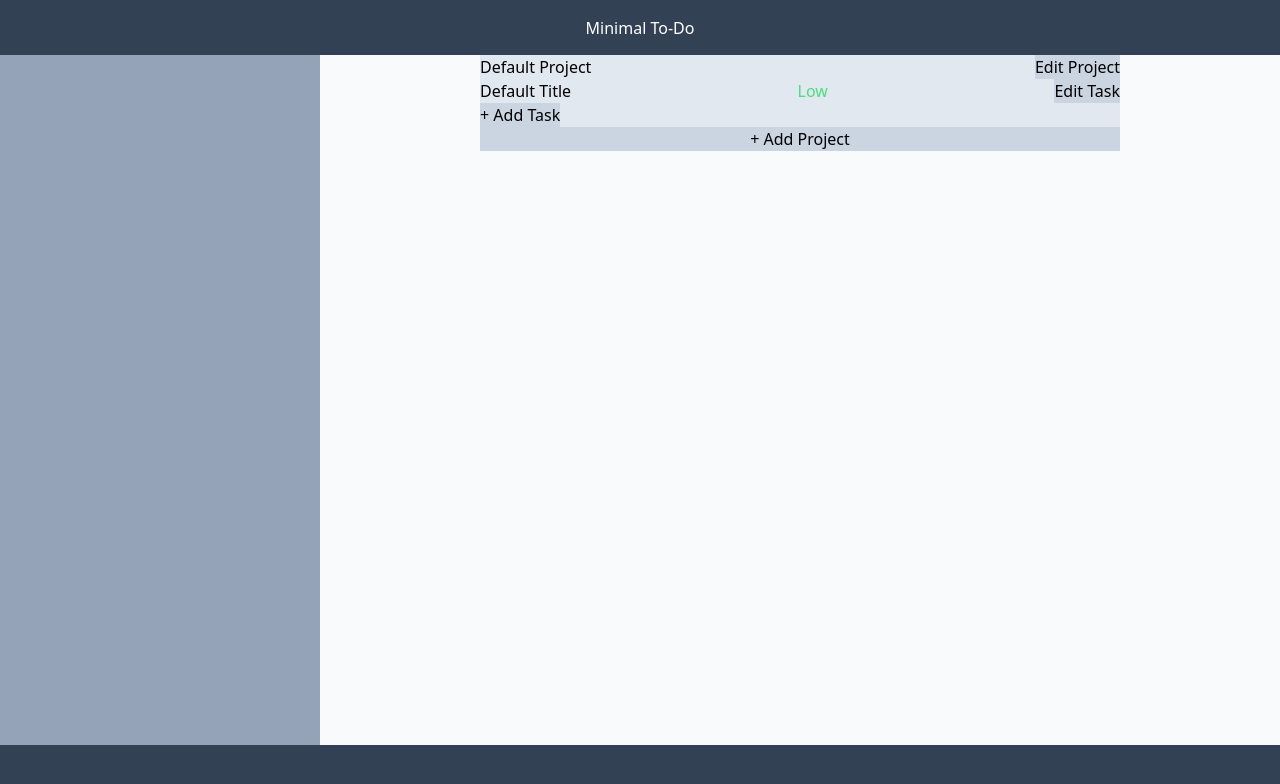
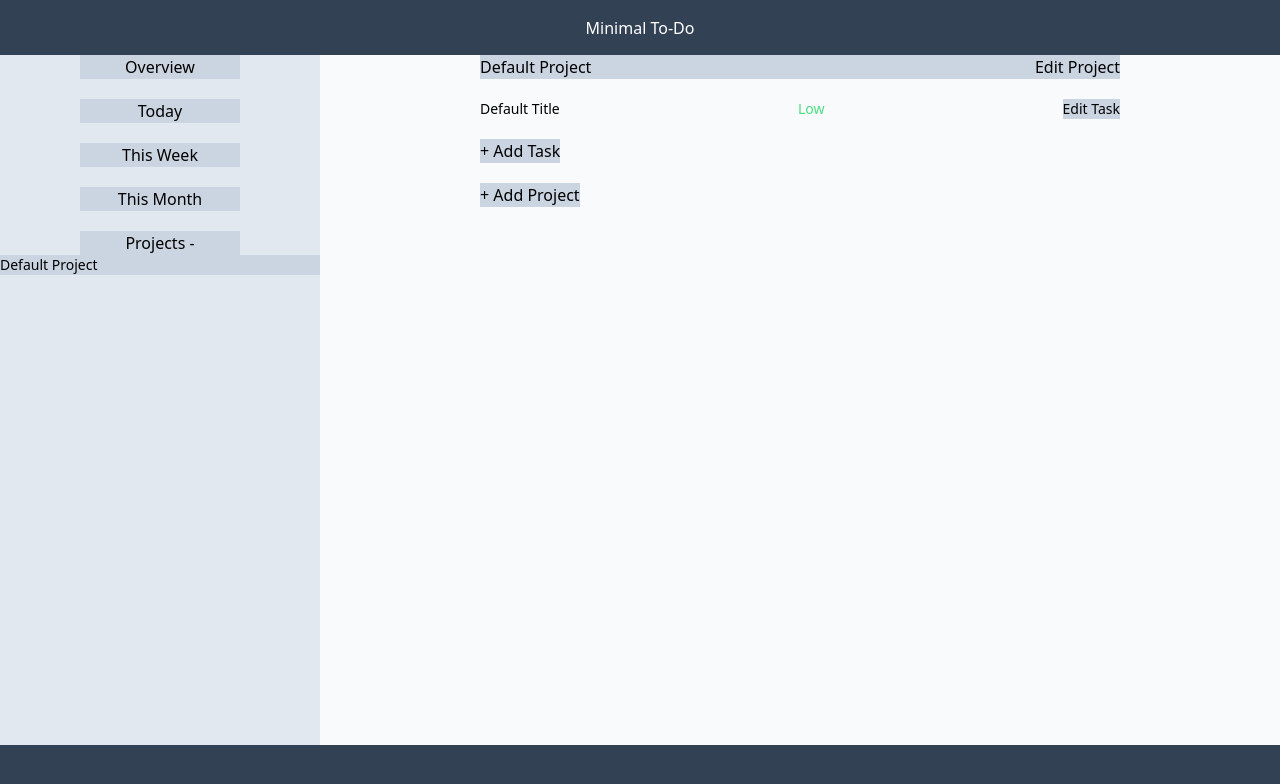
Before and after one commit to nekoLiav/to-do-list, a website built with webpack: page src/index.html in a window 1280 px wide. Built offline with nearby package versions, Linux system fonts and the light colour scheme.

Commit message:
populated nav panel with sorts

```diff
--- a/src/index.html
+++ b/src/index.html
@@ -11,8 +11,18 @@
     <p id="header-text" class="text-white">Minimal To-Do</p>
   </header>
   <div id="main" class="grid items-center w-full h-full grid-cols-8 auto-rows-fr">
-    <div id="side-nav" class="w-full h-full col-span-2 col-start-1 row-span-3 bg-slate-400"></div>
-    <div id="project-task-container" class="flex flex-col w-full h-full col-span-4 col-start-4 row-span-3 row-start-1">
+    <div id="side-nav" class="w-full h-full col-span-2 col-start-1 row-span-3 bg-slate-200">
+      <div id="side-nav-buttons" class="flex flex-col items-center gap-5">
+        <button id="overview-button" class="w-1/2 bg-slate-300">Overview</button>
+        <button id="today-button" class="w-1/2 bg-slate-300">Today</button>
+        <button id="this-week-button" class="w-1/2 bg-slate-300">This Week</button>
+        <button id="this-month-button" class="w-1/2 bg-slate-300">This Month</button>
+        <button id="projects-button" class="w-1/2 bg-slate-300">Projects -</button>
+      </div>
+      <div id="project-list" class="flex flex-col text-sm bg-slate-300"></div>
+    </div>
+    <div id="project-task-container"
+      class="flex flex-col w-full h-full col-span-4 col-start-4 row-span-3 row-start-1 gap-5">
     </div>
   </div>
   <footer id="footer" class="flex w-screen h-16 mt-auto bg-slate-700">
--- a/src/index.js
+++ b/src/index.js
@@ -8,7 +8,8 @@ const projectTaskContainer = document.getElementById('project-task-container');
 
 const projectAddButton = document.createElement('button');
 projectAddButton.id = 'project-add-button';
-projectAddButton.className = 'col-span-3 col-start-2 row-start-1 bg-slate-300';
+projectAddButton.className =
+  'w-24 col-span-3 col-start-2 row-start-1 w-max bg-slate-300';
 projectAddButton.textContent = '+ Add Project';
 projectAddButton.addEventListener('click', addProjectUI);
 
--- a/src/ui/addProjectDisplay.js
+++ b/src/ui/addProjectDisplay.js
@@ -2,11 +2,13 @@ import addTaskUI from './addTaskUI';
 import editProjectUI from './editProjectUI';
 
 export default function addProjectDisplay(project) {
+  const projectList = document.getElementById('project-list');
   const projectTaskContainer = document.getElementById(
     'project-task-container'
   );
   const projectAddButton = document.getElementById('project-add-button');
 
+  const projectListItem = document.createElement('project-list-item');
   const projectContainer = document.createElement('div');
   const projectInfo = document.createElement('div');
   const projectNameDisplay = document.createElement('p');
@@ -25,15 +27,17 @@ export default function addProjectDisplay(project) {
   projectTasks.setAttribute('data-id', project.id);
   projectTaskAddButton.setAttribute('data-id', project.id);
 
-  projectContainer.className = 'project-container bg-slate-200';
-  projectInfo.className = 'flex justify-between project-info';
+  projectListItem.className = 'project-list-item';
+  projectContainer.className = 'flex flex-col gap-5 project-container';
+  projectInfo.className = 'flex justify-between project-info bg-slate-300';
   projectNameDisplay.className = 'project-name';
-  projectEditButton.className = 'bg-slate-300 project-edit-button';
+  projectEditButton.className = 'bg-slate-300 w-max project-edit-button';
   projectMenu.className = 'absolute hidden min-w-max bg-slate-300 project-menu';
   projectDeleteButton.className = 'bg-red-300 project-delete-button';
   projectTasks.className = 'project-tasks';
-  projectTaskAddButton.className = 'bg-slate-300 project-task-add-button';
+  projectTaskAddButton.className = 'w-max bg-slate-300 project-task-add-button';
 
+  projectListItem.textContent = project.name;
   projectNameDisplay.textContent = project.name;
   projectEditButton.textContent = 'Edit Project';
   projectDeleteButton.textContent = 'Delete Project';
@@ -47,6 +51,8 @@ export default function addProjectDisplay(project) {
     addTaskUI(parseInt(e.target.getAttribute('data-id'), 10));
   });
 
+  projectList.append(projectListItem);
+
   projectInfo.append(projectNameDisplay, projectEditButton);
   projectContainer.append(projectInfo, projectTasks, projectTaskAddButton);
   projectTaskContainer.append(projectContainer);
--- a/src/ui/addTaskDisplay.js
+++ b/src/ui/addTaskDisplay.js
@@ -20,11 +20,11 @@ export default function addTaskDisplay(project, task) {
   taskPriority.setAttribute('data-id', task.id);
   taskEditButton.setAttribute('data-id', task.id);
 
-  taskInfo.className = 'flex items-center justify-between gap-5 task';
+  taskInfo.className = 'flex items-center justify-between gap-5 text-sm task';
   taskTitle.className = 'task-title';
   taskDueDate.className = 'task-due-date';
   taskPriority.className = 'task-priority';
-  taskEditButton.className = 'task-edit-button bg-slate-300';
+  taskEditButton.className = 'task-edit-button w-max bg-slate-300';
 
   taskTitle.textContent = task.title;
   taskDueDate.textContent = formatDates(task.dueDate, 'relativeWords');
--- a/src/ui/editProjectUI.js
+++ b/src/ui/editProjectUI.js
@@ -19,6 +19,7 @@ export default function editProjectUI(projectId) {
   const deleteProjectButton = document.createElement('button');
 
   projectEditPanel.className = 'flex';
+  editName.className = 'max-h-6';
   confirmProjectButton.className = 'bg-slate-300';
   deleteProjectButton.className = 'bg-red-300';
 
--- a/src/ui/editTaskUI.js
+++ b/src/ui/editTaskUI.js
@@ -24,7 +24,8 @@ export default function editTaskUI(projectId, taskId) {
   const priorityMed = document.createElement('input');
   const priorityHigh = document.createElement('input');
 
-  editTaskPanel.className = 'flex';
+  editTaskPanel.className = 'flex items-center';
+  editTitle.className = 'max-h-5';
   confirmTaskButton.className = 'bg-slate-300';
   deleteTaskButton.className = 'bg-red-300';
   editPriority.className = 'flex items-center';
```
